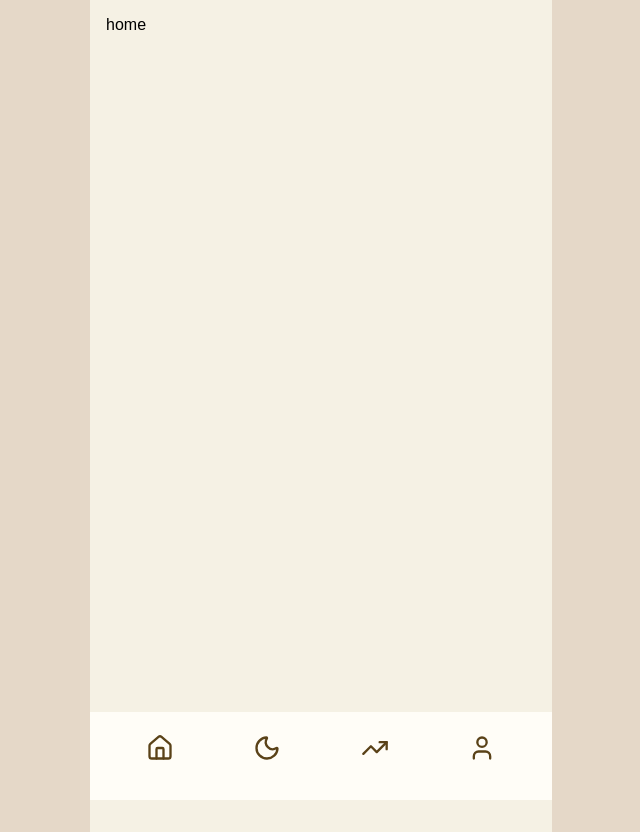
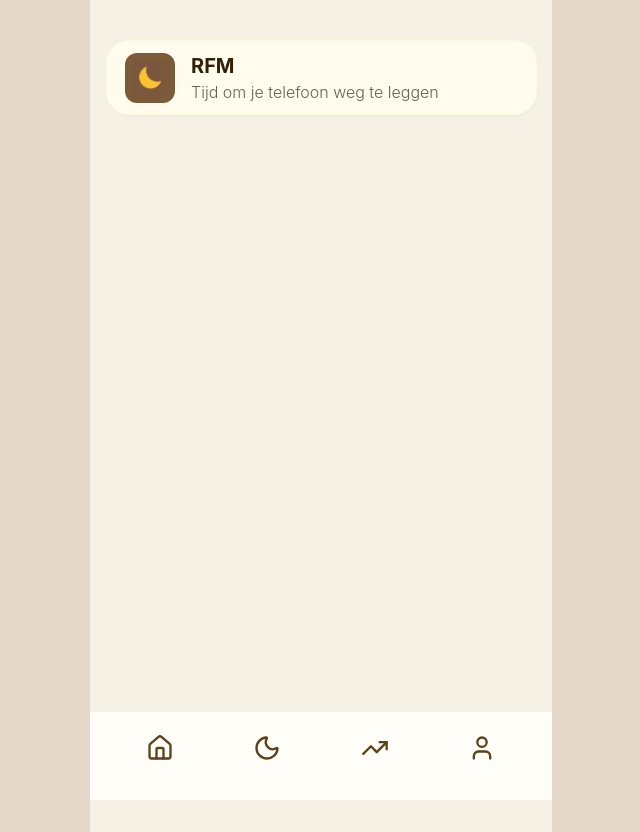
Before and after one commit to MaartjevD/RestforMore, a React (Vite) app: page / in a window 1280 px wide. Shown: the whole page, without its empty margins (319-959 px from the left). Built offline with nearby package versions, Linux system fonts and the light colour scheme.

Commit message:
bedtime notification gemaakt

```diff
--- /dev/null
+++ b/src/components/bedtime-notification.css
@@ -0,0 +1,88 @@
+.rfm-notification {
+  position: fixed;
+  top: 40px;
+  z-index: 9999;
+
+  height: 45px;
+  width: 393px;
+  padding: 14px 18px;
+
+  display: flex;
+  align-items: center;
+  gap: 16px;
+
+  background: rgba(255, 252, 238, 0.92);
+  border: 1px solid #fff9df;
+  border-radius: 23px;
+
+  box-shadow: 0 1px 2px rgba(199, 198, 198, 0.16);
+  backdrop-filter: blur(12px);
+
+  animation: notificationSlideDown 0.35s ease;
+}
+
+.rfm-icon-box {
+  width: 50px;
+  height: 50px;
+  border-radius: 12px;
+  background: #7b5b3a;
+
+  display: flex;
+  align-items: center;
+  justify-content: center;
+  flex-shrink: 0;
+}
+
+.rfm-icon {
+  width: 34px;
+  height: 34px;
+}
+
+.rfm-text {
+  flex: 1;
+  display: flex;
+  flex-direction: column;
+  color: #111;
+}
+
+.rfm-text strong {
+  font-size: 22px;
+  font-weight: 700;
+}
+
+.rfm-text span {
+  font-size: 18px;
+}
+
+.rfm-now {
+  align-self: flex-start;
+  font-size: 18px;
+  color: #8f8b84;
+}
+
+@keyframes notificationSlideDown {
+  from {
+    opacity: 0;
+    transform: translateY(-18px);
+  }
+
+  to {
+    opacity: 1;
+    transform: translateY(0);
+  }
+}
+
+.rfm-text strong {
+  font-family: "Inter", sans-serif;
+  font-size: 20px;
+  font-weight: 700;
+  color: #332008;
+}
+
+.rfm-text span {
+  font-family: "Inter", sans-serif;
+  font-size: 16px;
+  font-weight: 300;
+  padding-top: 4px;
+  color: #6a614e;
+}
--- /dev/null
+++ b/src/components/bedtime-notification.jsx
@@ -0,0 +1,83 @@
+// import React, { useEffect, useState } from "react";
+// import "./sleep-notification.css";
+
+// import MoonIcon from "../assets/moon.svg";
+
+// export default function SleepNotification({ sleepTime }) {
+//   const [showNotification, setShowNotification] = useState(false);
+
+//   useEffect(() => {
+//     if (!sleepTime) return;
+
+//     const checkTime = () => {
+//       const now = new Date();
+
+//       const [hours, minutes] = sleepTime.split(":").map(Number);
+
+//       const sleepDate = new Date();
+//       sleepDate.setHours(hours, minutes, 0, 0);
+
+//       const notificationDate = new Date(sleepDate);
+//       notificationDate.setMinutes(notificationDate.getMinutes() - 45);
+
+//       const difference = notificationDate - now;
+
+//       if (difference <= 0 && difference > -60000) {
+//         setShowNotification(true);
+
+//         setTimeout(() => {
+//           setShowNotification(false);
+//         }, 6000);
+//       }
+//     };
+
+//     const interval = setInterval(checkTime, 1000);
+
+//     return () => clearInterval(interval);
+//   }, [sleepTime]);
+
+//   if (!showNotification) return null;
+
+//   return (
+//     <div className="rfm-notification">
+//       <div className="rfm-icon-box">
+//         <img src={MoonIcon} alt="" className="rfm-icon" />
+//       </div>
+
+//       <div className="rfm-text">
+//         <strong>RFM</strong>
+//         <span>Tijd om je telefoon weg te leggen</span>
+//       </div>
+
+//       <span className="rfm-now">nu</span>
+//     </div>
+//   );
+// }
+
+//
+//
+//zonder de timer, alleen de notificatie
+
+import React, { useState } from "react";
+import "./bedtime-notification.css";
+
+import MoonIcon from "../assets/moon.svg";
+
+export default function SleepNotification() {
+  const [showNotification] = useState(true);
+
+  if (!showNotification) return null;
+
+  return (
+    <div className="rfm-notification">
+      <div className="rfm-icon-box">
+        <img src={MoonIcon} alt="" className="rfm-icon" />
+      </div>
+
+      <div className="rfm-text">
+        <strong>RFM</strong>
+        <span>Tijd om je telefoon weg te leggen</span>
+      </div>
+    </div>
+  );
+}
--- a/src/pages/home.jsx
+++ b/src/pages/home.jsx
@@ -1,3 +1,9 @@
+import SleepNotification from "../components/bedtime-notification";
+
 export default function Home() {
-  return <main>home</main>;
+  return (
+    <main>
+      <SleepNotification />
+    </main>
+  );
 }
```
Also changed, not shown: src/assets/moon.svg (added).
